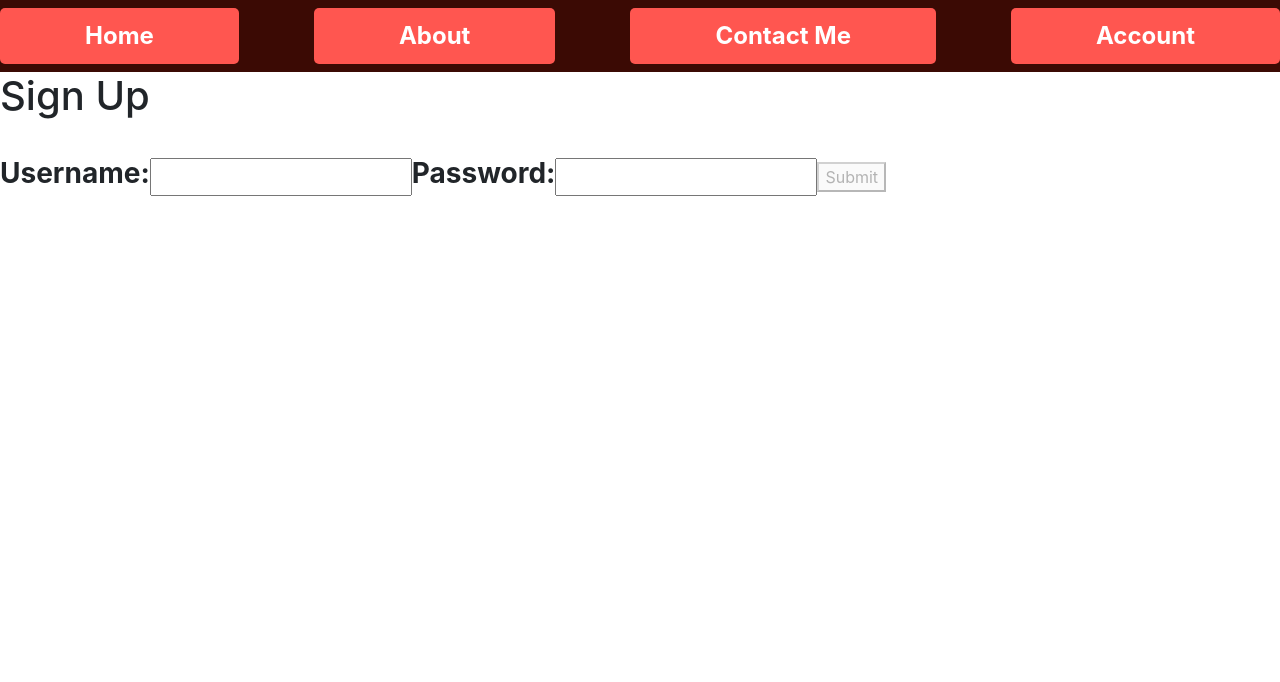
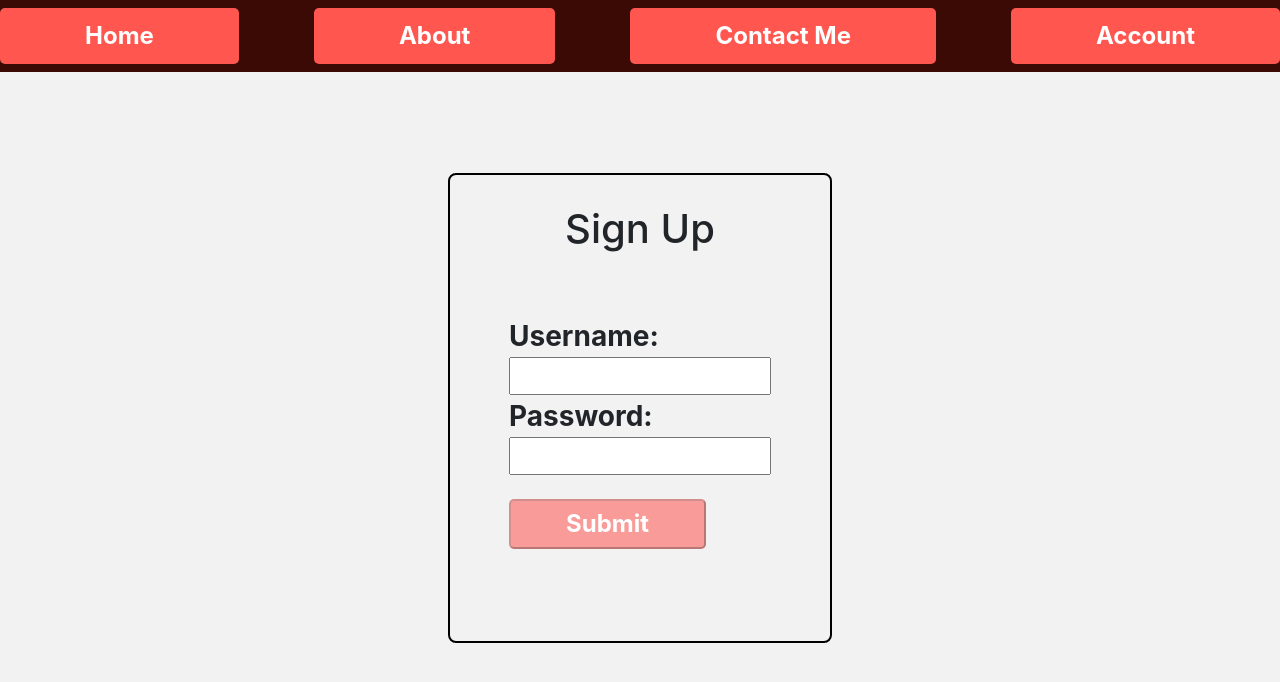
Before and after one commit to FishMoney0307/BarebonesV2, a React (Vite) app in the folder frontend/: page /signup in a window 1280 px wide. Shown: the top 682 px of the page. Built offline with nearby package versions, Linux system fonts and the light colour scheme; no server answers.

Commit message:
Final CSS
Any pushes past this point are hopefully incredibly minor.

```diff
--- a/frontend/src/Home/Body.jsx
+++ b/frontend/src/Home/Body.jsx
@@ -31,7 +31,7 @@ const Body = () => {
           </div>
         </div>
         <div>
-          <div className="smallContainer" style={{marginTop: "50px", marginBottom: "50px"}}>
+          <div className="bigContainer" style={{marginTop: "50px", marginBottom: "50px"}}>
             {!token &&
             <div><p>You are not yet authenticated. Please login to access the database.</p><br />
               <button className="booton" onClick={login}>Login</button></div>}
--- /dev/null
+++ b/frontend/src/Provider/Account.css
@@ -0,0 +1,33 @@
+.backgr {
+    display: grid;
+    grid-template-rows: 1fr 1fr 1fr;
+    background-color: #f2f2f2;
+    height:100vh;
+    background-size:cover;
+}
+
+.acctContainer {
+    display:flex;
+    flex-direction: column;
+    width: 30%;
+    justify-content: center;
+    align-items: center;
+    margin: auto;
+    padding: 30px;
+    border: 2px solid black;
+    border-radius: 8px;
+    position: relative;
+    margin-bottom: 10%
+}
+
+.formContainer {
+    display:flex;
+    flex-direction: column;
+    width: 30%;
+    justify-content: center;
+    align-items: center;
+    margin: auto;
+    padding: 30px;
+    position: relative;
+    margin-bottom: 10%
+}
--- a/frontend/src/Provider/Account.jsx
+++ b/frontend/src/Provider/Account.jsx
@@ -2,6 +2,7 @@ import React, { useContext } from 'react'
 import { useNavigate } from 'react-router-dom'
 import { AuthContext } from './authProvider';
 import '../Navbar.css';
+import './Account.css';
 
 const Account = () => {
   const { token } = useContext(AuthContext);
@@ -20,11 +21,17 @@ const Account = () => {
   }
 
   return (
-    <>
-    <button onClick={redirectLogin} disabled={token} className="booton">Login</button> <br />
-    <button onClick={redirectLogout} disabled={!token} className="booton">Logout</button> <br />
-    <button onClick={redirectSignup} className="booton">Create New User</button> <br />
-    </>
+    <div className="backgr">
+        <div></div>
+        <div>
+      <div class="acctContainer">
+        <button onClick={redirectLogin} disabled={token} className="booton">Login</button> <br />
+        <button onClick={redirectLogout} disabled={!token} className="booton">Logout</button> <br />
+        <button onClick={redirectSignup} className="booton">Create New User</button> <br />
+      </div>
+      <div></div>
+      </div>
+    </div>
   )
 }
 
--- a/frontend/src/Provider/Login.jsx
+++ b/frontend/src/Provider/Login.jsx
@@ -1,6 +1,7 @@
 import { useNavigate, useParams } from "react-router-dom";
 import { AuthContext, useAuth } from "./authProvider";
 import React, { useState, useEffect, useContext } from 'react';
+import './Account.css'
 //import jwt from 'jsonwebtoken';
 
 const Login = () => {
@@ -66,7 +67,7 @@ const Login = () => {
       await loginUser (u, p);
       setStatus('success');
       debugger;
-      await setToken('tokeny');
+      await setToken('' + form.username + "abcdef");
       setTimeout(() => {
         handleLogin();
       }, 3 * 1000);
@@ -97,29 +98,35 @@ const Login = () => {
 
   return (
     <>
+      <div className="backgr">
+        <div></div>
+        <div class="acctContainer">
           <div>
             <h1>Login</h1> <br />
           </div>
-      <div>
+          <div className="formContainer">
             <form onSubmit={login}>
               <label for="username">Username: </label>
               <input type="text" id="username" value={form.username}
-            onChange={(e) => updateForm({username: e.target.value})} />
+                onChange={(e) => updateForm({ username: e.target.value })} /> <br />
 
               <label for="password">Password: </label>
               <input type="text" id="password" value={form.password}
-            onChange={(e) => updateForm({password: e.target.value})} />
+                onChange={(e) => updateForm({ password: e.target.value })} /> <br /> <br />
 
-          <button disabled={form.userame === "" || form.password === "" || status === "submitting"}>
+              <button className="booton" disabled={form.userame === "" || form.password === "" || status === "submitting"}>
                 Submit
               </button>
 
-          {isValid && status === 'success' && <p>Token is { token }</p>}
+              {isValid && status === 'success' && <p>Success! Logging in...</p>}
               {!isValid && status === 'incorrect' && <p>Incorrect username or password.</p>}
 
               {error != null && <p>{error.message}</p>}
-          {token === null && <p>Token blank</p>}
+              {/*token === null && <p>Token blank</p>*/}
             </form>
+          </div>
+        </div>
+        <div></div>
       </div>
     </>
   )
--- a/frontend/src/Provider/Logout.jsx
+++ b/frontend/src/Provider/Logout.jsx
@@ -15,7 +15,15 @@ const Logout = () => {
     handleLogout();
   }, 3 * 1000);
 
-  return <>Logout Page</>;
+  return(
+    <div className="backgr">
+      <div></div>
+      <h1 className="acctContainer">
+        Logging you out.
+      </h1>
+      <div></div>
+    </div>
+  )
 };
 
 export default Logout;
--- a/frontend/src/Provider/Signup.jsx
+++ b/frontend/src/Provider/Signup.jsx
@@ -1,6 +1,7 @@
 import { useNavigate, useParams } from "react-router-dom";
 import { useAuth } from "./authProvider";
 import React, { useState, useEffect } from 'react';
+import './Account.css';
 
 const Signup = () => {
   const [error, setError] = useState(null);
@@ -81,21 +82,23 @@ const Signup = () => {
   }
 
   return (
-    <>
+    <div className="backgr">
+      <div></div>
+      <div className="acctContainer">
         <div>
           <h1>Sign Up</h1> <br />
         </div>
-      <div>
+        <div className="formContainer">
           <form onSubmit={signup}>
             <label for="username">Username: </label>
             <input type="text" id="username" value={form.username}
-            onChange={(e) => updateForm({username: e.target.value})} />
+              onChange={(e) => updateForm({ username: e.target.value })} /> <br />
 
             <label for="password">Password: </label>
             <input type="text" id="password" value={form.password}
-            onChange={(e) => updateForm({password: e.target.value})} />
+              onChange={(e) => updateForm({ password: e.target.value })} /> <br /> <br />
 
-          <button disabled={form.userame === "" || form.password === "" || !isNew || status === "submitting"}>
+            <button className="booton" disabled={form.userame === "" || form.password === "" || !isNew || status === "submitting"}>
               Submit
             </button>
 
@@ -103,7 +106,9 @@ const Signup = () => {
             {error != null && <p>{error.message}</p>}
           </form>
         </div>
-    </>
+      </div>
+      <div></div>
+    </div>
   )
 };
 
```
Lines whose indentation alone changed are shown as unchanged.
